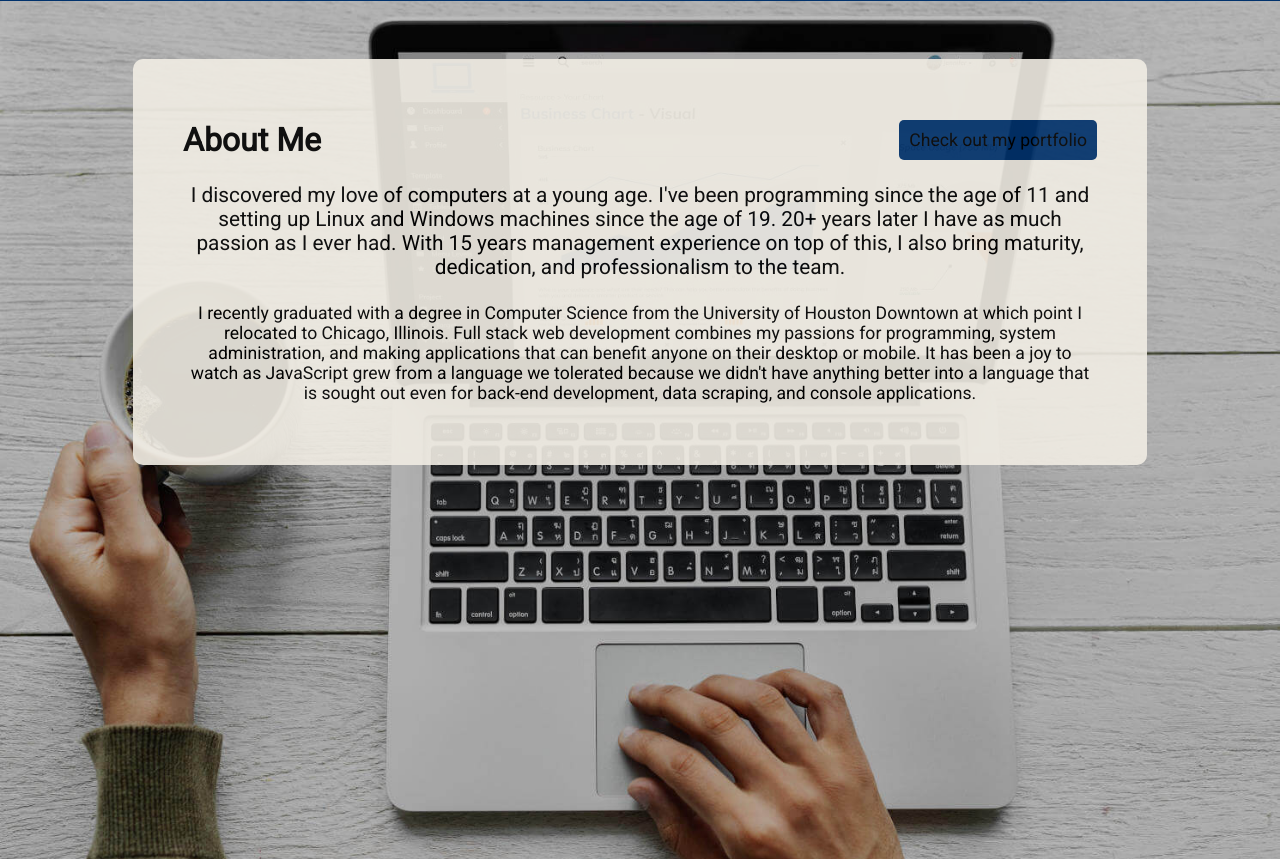
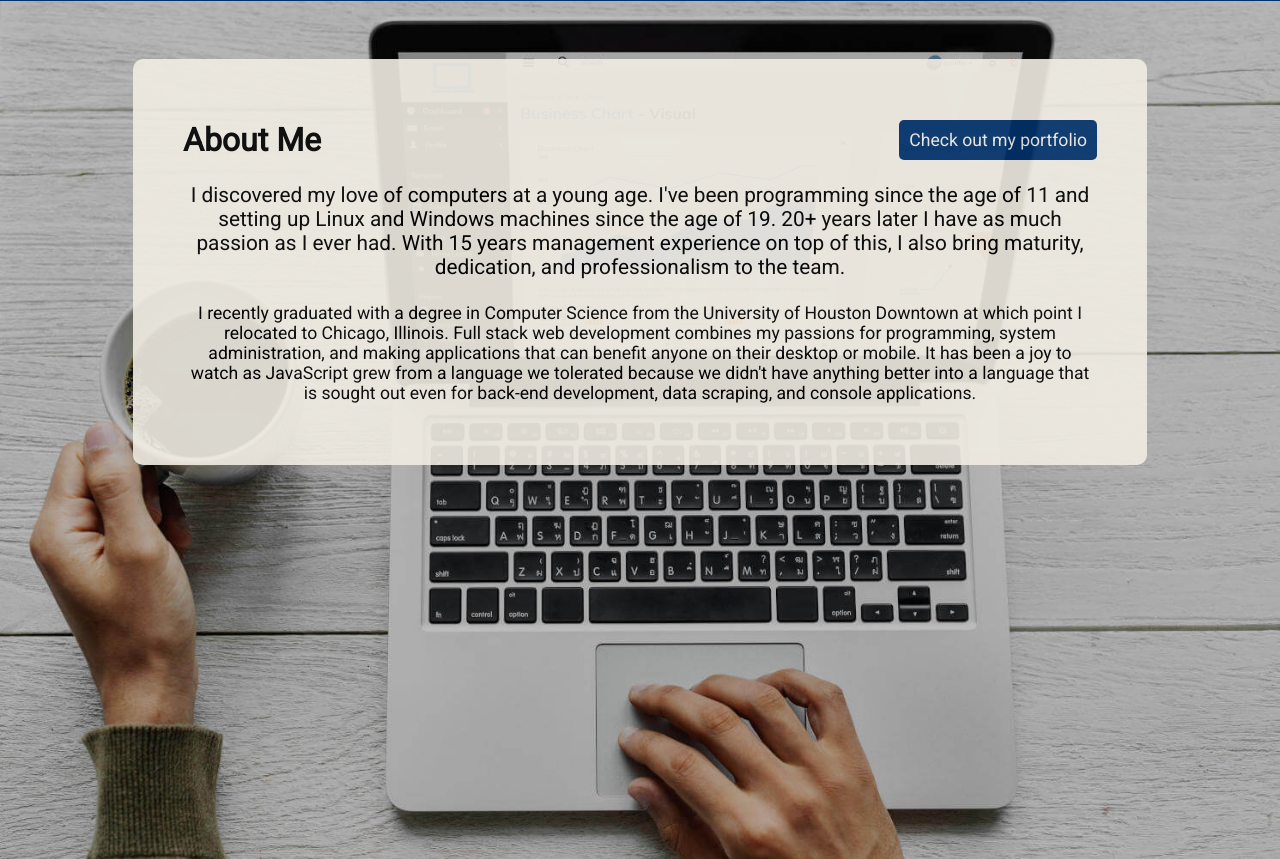
Before and after one commit to jasonmb626/jasonbrunelle.com, a PHP site: page /about.html in a window 1280 px wide. Shown: the part 56-915 px from the top of the page. Run offline with PHP 8.4, Linux system fonts and the light colour scheme.

Commit message:
Change font color of "Check out my Portfolio"

```diff
--- a/about.css
+++ b/about.css
@@ -21,7 +21,7 @@
 
 a {
     text-decoration: none;
-    color: inherit;
+    color: var(--light-color);
     cursor: pointer;
     background-color: var(--main-color);
     padding: 10px;
```
